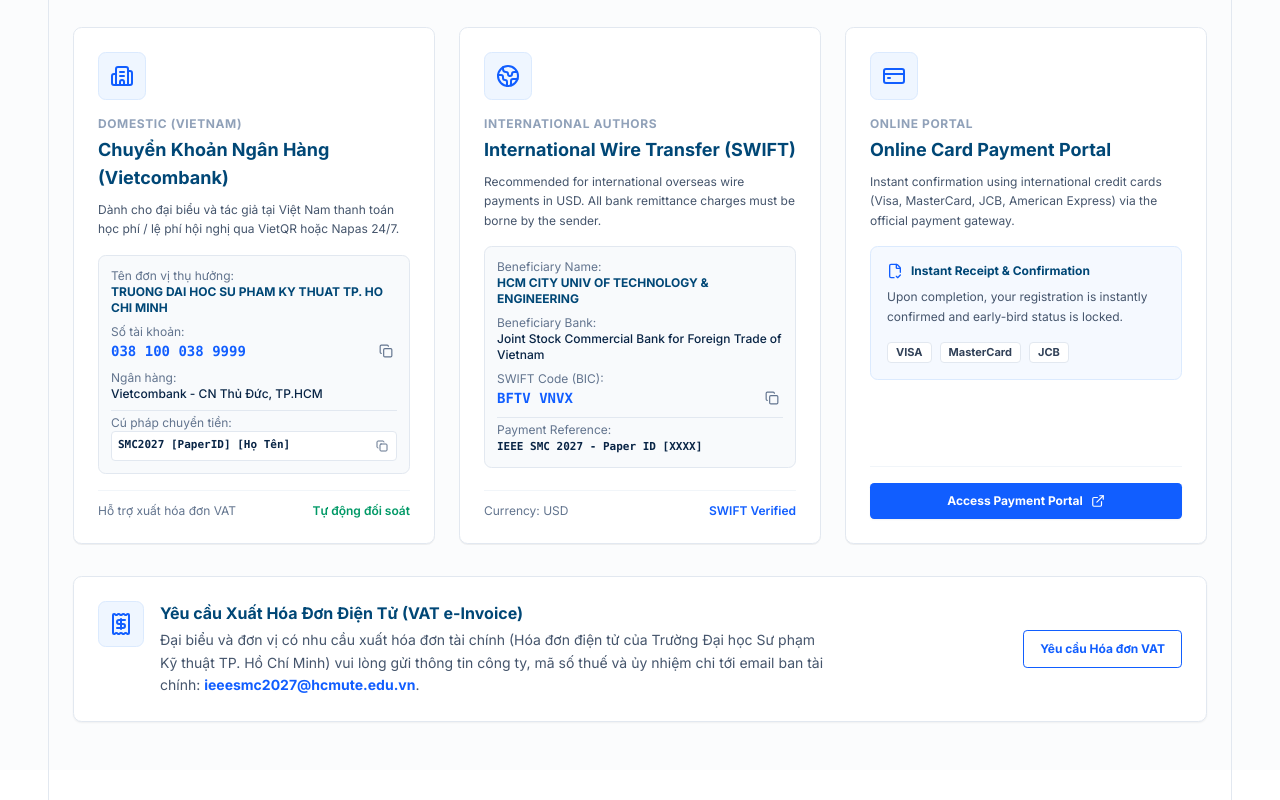
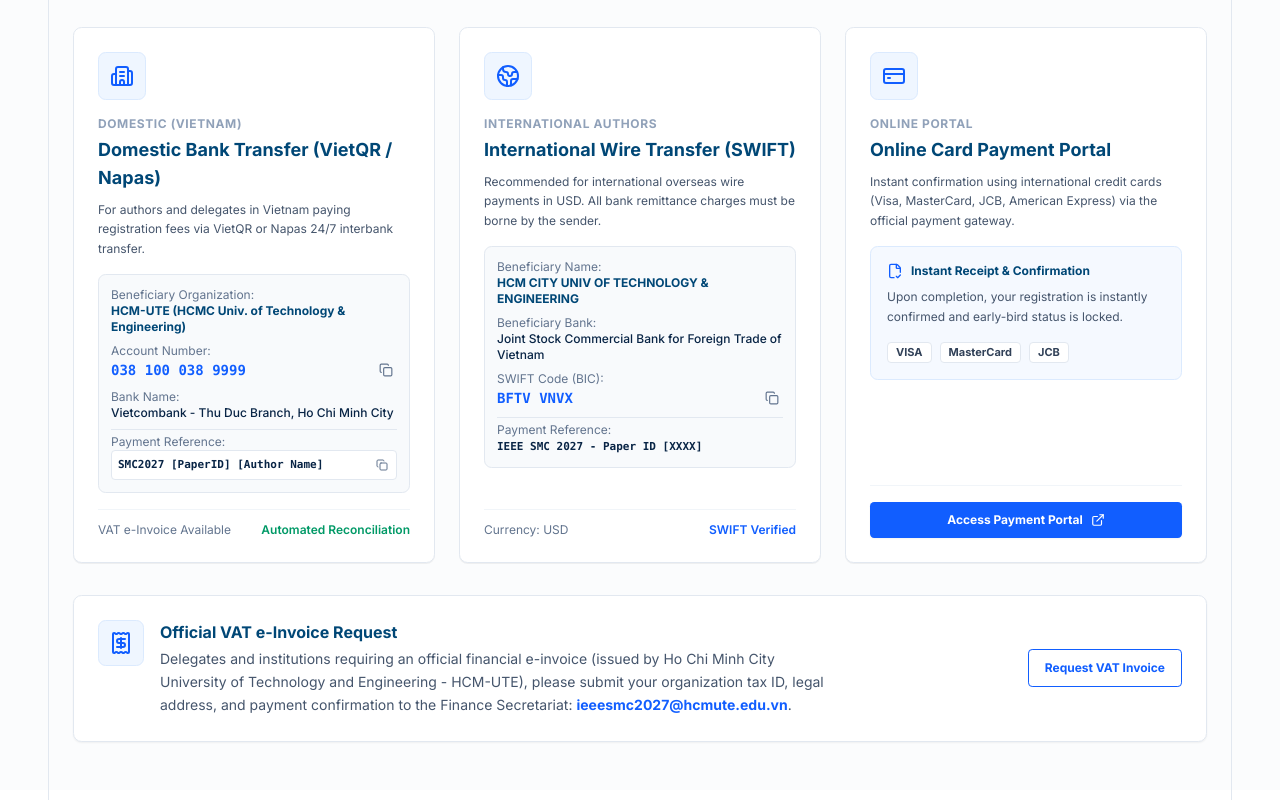
Before and after one commit to toantc1024/ieee.smc2027, a Next.js app: page / in a window 1280 px wide. Shown: the part 7580-8380 px from the top of the page. Built offline with nearby package versions, Linux system fonts and the light colour scheme; no server answers; the database is empty.

Commit message:
refactor: update footer logo and translate payment methods to English

```diff
--- a/src/components/layout/Footer.tsx
+++ b/src/components/layout/Footer.tsx
@@ -15,7 +15,6 @@
 import { CONFERENCE_INFO } from "@/data/conference";
 
 const AGENT_BACKGROUND = "/assets/cta-background.webp";
-const SQUARE_LOGO_WHITE = "/logo/square-logo-white.png";
 
 const socialLinks = [
   {
@@ -169,33 +168,20 @@
           {/* Main Footer Content Grid */}
           <div className="relative z-10 px-4 sm:px-6 py-10 lg:py-14 grid grid-cols-1 lg:grid-cols-12 gap-10">
 
-            {/* Column 1: HCMUTE Official Square Logo & Identity + Contact Details */}
+            {/* Column 1: IEEE SMC 2027 Tagline Logo & Contact Details */}
             <div className="lg:col-span-5 space-y-5">
-              <div className="flex items-center gap-3.5">
-                <div className="relative w-14 h-14 sm:w-16 sm:h-16 shrink-0 bg-white/10 rounded-lg p-1.5 border border-white/20 backdrop-blur-xs">
-                  <Image
-                    src={SQUARE_LOGO_WHITE}
-                    alt="HCM-UTE Official White Logo"
-                    fill
-                    sizes="(max-width: 640px) 56px, 64px"
-                    className="object-contain p-1"
-                  />
-                </div>
-                <div className="flex flex-col">
-                  <div className="flex items-center gap-2">
-                    <span className="text-white font-extrabold text-base sm:text-lg leading-tight tracking-tight">
-                      HCM-UTE
-                    </span>
-                    <span className="text-white/40">•</span>
-                    <span className="text-white font-bold text-sm sm:text-base leading-tight tracking-tight">
-                      IEEE SMC 2027
-                    </span>
-                  </div>
-                  <span className="text-blue-100 text-xs font-medium leading-snug mt-1">
-                    Ho Chi Minh City University of Technology and Engineering (HCM-UTE)
-                  </span>
-                </div>
-              </div>
+              <Link
+                href="/"
+                className="inline-flex items-center bg-white rounded-xl px-4 py-2.5 shadow-md hover:bg-white/95 transition-all group max-w-full"
+                title="IEEE SMC 2027 • Ho Chi Minh City, Vietnam"
+              >
+                {/* eslint-disable-next-line @next/next/no-img-element */}
+                <img
+                  src="/logo/tagline.png"
+                  alt="IEEE SMC 2027 • Ho Chi Minh City, Vietnam"
+                  className="h-10 sm:h-12 w-auto max-w-[280px] sm:max-w-none object-contain transition-transform duration-200 group-hover:scale-[1.02]"
+                />
+              </Link>
 
               <p className="text-blue-100 text-sm leading-relaxed max-w-md font-normal">
                 Hosted by HCM-UTE Vietnam under the theme <em>&ldquo;{CONFERENCE_INFO.theme}&rdquo;</em>. Bringing together worldwide researchers and industry innovators in systems science, human–machine symbiosis, and cybernetics.
--- a/src/components/sections/PaymentMethods.tsx
+++ b/src/components/sections/PaymentMethods.tsx
@@ -181,21 +181,21 @@
                 Domestic (Vietnam)
               </div>
               <h4 className="text-lg font-bold text-[#004776] mb-2">
-                Chuyển Khoản Ngân Hàng (Vietcombank)
+                Domestic Bank Transfer (VietQR / Napas)
               </h4>
               <p className="text-xs text-slate-600 leading-relaxed mb-4">
-                Dành cho đại biểu và tác giả tại Việt Nam thanh toán học phí / lệ phí hội nghị qua VietQR hoặc Napas 24/7.
+                For authors and delegates in Vietnam paying registration fees via VietQR or Napas 24/7 interbank transfer.
               </p>
 
               <div className="space-y-2 text-xs bg-slate-50 border border-slate-200 rounded-lg p-3">
                 <div>
-                  <span className="text-slate-500 block">Tên đơn vị thụ hưởng:</span>
+                  <span className="text-slate-500 block">Beneficiary Organization:</span>
                   <span className="font-bold text-slate-900">
-                    TRUONG DAI HOC SU PHAM KY THUAT TP. HO CHI MINH
+                    HCM-UTE (HCMC Univ. of Technology & Engineering)
                   </span>
                 </div>
                 <div>
-                  <span className="text-slate-500 block">Số tài khoản:</span>
+                  <span className="text-slate-500 block">Account Number:</span>
                   <div className="flex items-center justify-between font-mono font-bold text-sm text-[#115eff]">
                     <span>038 100 038 9999</span>
                     <button
@@ -212,17 +212,17 @@
                   </div>
                 </div>
                 <div>
-                  <span className="text-slate-500 block">Ngân hàng:</span>
+                  <span className="text-slate-500 block">Bank Name:</span>
                   <span className="text-slate-800 font-medium">
-                    Vietcombank - CN Thủ Đức, TP.HCM
+                    Vietcombank - Thu Duc Branch, Ho Chi Minh City
                   </span>
                 </div>
                 <div className="pt-1 border-t border-slate-200">
-                  <span className="text-slate-500 block">Cú pháp chuyển tiền:</span>
+                  <span className="text-slate-500 block">Payment Reference:</span>
                   <div className="flex items-center justify-between font-mono text-[11px] font-bold text-slate-800 bg-white p-1.5 rounded border border-slate-200">
-                    <span>SMC2027 [PaperID] [Họ Tên]</span>
+                    <span>SMC2027 [PaperID] [Author Name]</span>
                     <button
-                      onClick={() => handleCopy("syntax", "SMC2027 [PaperID] [Họ Tên]")}
+                      onClick={() => handleCopy("syntax", "SMC2027 [PaperID] [Author Name]")}
                       className="text-slate-500 hover:text-slate-900 cursor-pointer p-0.5"
                     >
                       {copiedKey === "syntax" ? (
@@ -237,8 +237,8 @@
             </div>
 
             <div className="mt-4 pt-3 border-t border-slate-100 flex items-center justify-between text-xs text-slate-500">
-              <span>Hỗ trợ xuất hóa đơn VAT</span>
-              <span className="text-emerald-600 font-semibold">Tự động đối soát</span>
+              <span>VAT e-Invoice Available</span>
+              <span className="text-emerald-600 font-semibold">Automated Reconciliation</span>
             </div>
           </div>
 
@@ -365,10 +365,10 @@
             </div>
             <div>
               <h4 className="text-base font-bold text-[#004776]">
-                Yêu cầu Xuất Hóa Đơn Điện Tử (VAT e-Invoice)
+                Official VAT e-Invoice Request
               </h4>
               <p className="text-xs sm:text-sm text-slate-600 mt-1 max-w-2xl leading-relaxed">
-                Đại biểu và đơn vị có nhu cầu xuất hóa đơn tài chính (Hóa đơn điện tử của Trường Đại học Sư phạm Kỹ thuật TP. Hồ Chí Minh) vui lòng gửi thông tin công ty, mã số thuế và ủy nhiệm chi tới email ban tài chính:{" "}
+                Delegates and institutions requiring an official financial e-invoice (issued by Ho Chi Minh City University of Technology and Engineering - HCM-UTE), please submit your organization tax ID, legal address, and payment confirmation to the Finance Secretariat:{" "}
                 <strong className="text-[#115eff]">{CONFERENCE_INFO.contactEmail}</strong>.
               </p>
             </div>
@@ -378,7 +378,7 @@
             href={`mailto:${CONFERENCE_INFO.contactEmail}?subject=IEEE%20SMC%202027%20VAT%20Invoice%20Request`}
             className="shrink-0 px-4 py-2.5 bg-white hover:bg-slate-50 text-[#115eff] font-bold text-xs rounded-[0.26rem] border border-[#115eff] transition-colors whitespace-nowrap"
           >
-            Yêu cầu Hóa đơn VAT
+            Request VAT Invoice
           </a>
         </div>
       </div>
```
